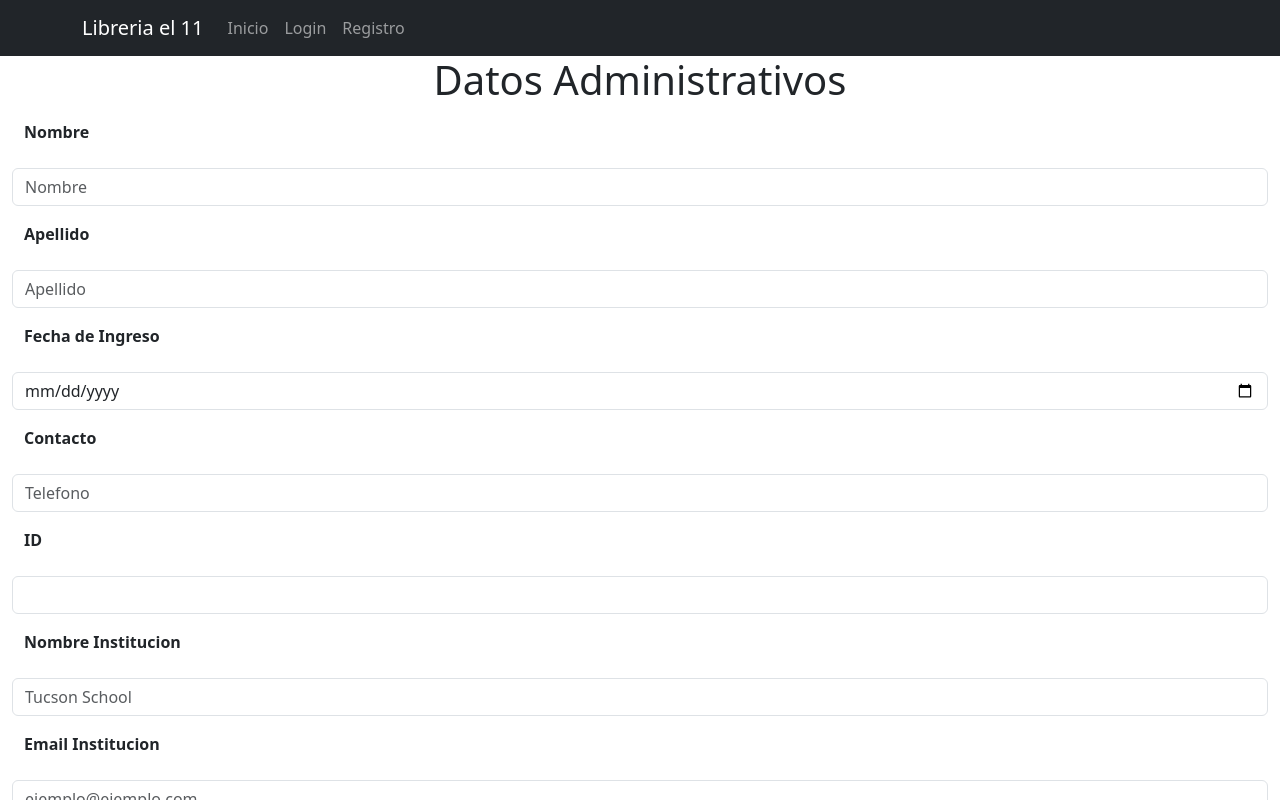
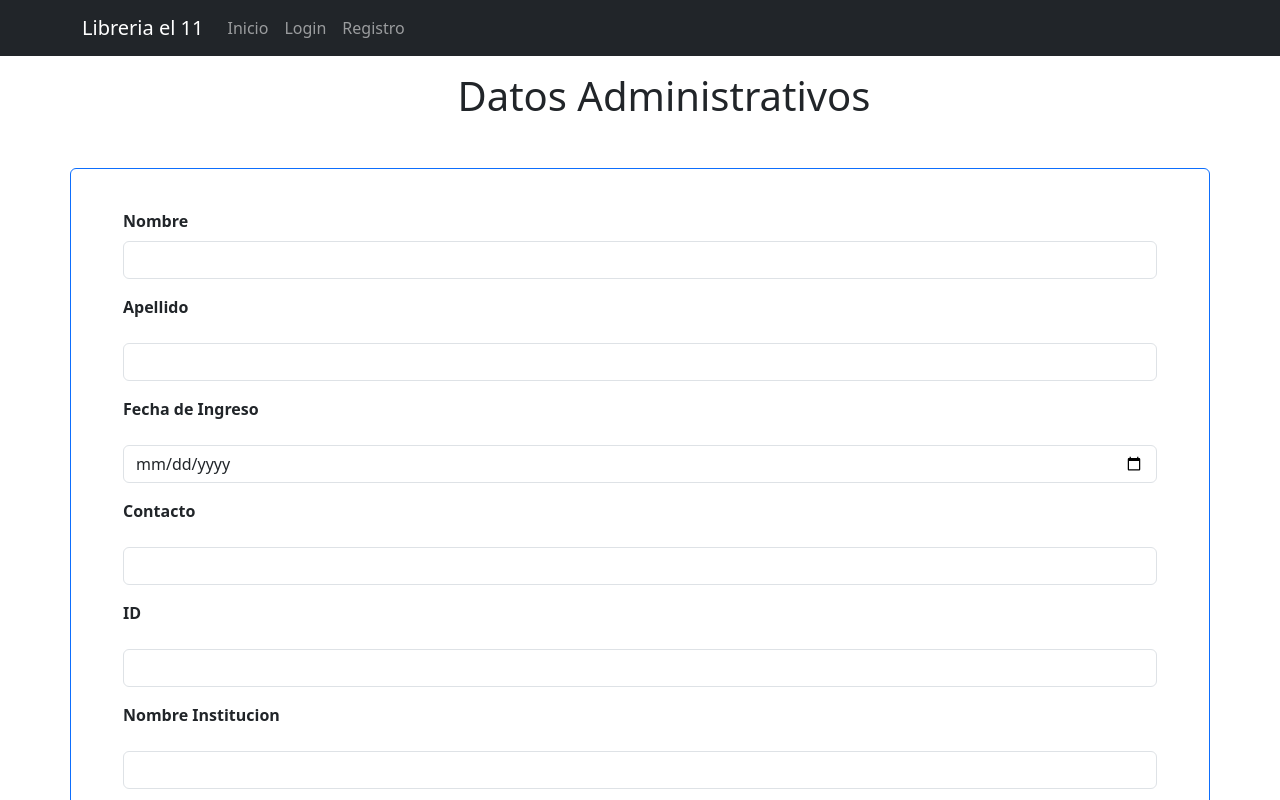
Before and after one commit to m4rt1n1309/Colegio, a React (Vite) app: page /login in a window 1280 px wide. Shown: the top 800 px of the page. Built offline with nearby package versions, Linux system fonts and the light colour scheme; a web font is replaced by a local one.

Commit message:
cambios pp

```diff
--- a/src/components/Administracion.jsx
+++ b/src/components/Administracion.jsx
@@ -1,6 +1,7 @@
 import { useState } from "react";
 import Form from "react-bootstrap/Form";
 import Row from "react-bootstrap/Row";
+import Card from "react-bootstrap/Card";
 
 export const Administracion = () => {
   const [validated, setValidated] = useState(false);
@@ -17,32 +18,22 @@ export const Administracion = () => {
 
   return (
     <>
-      <h1 className="text-center">Datos Administrativos</h1>
-      <Form
-        noValidate
-        validated={validated}
-        onSubmit={handleSubmit}
-        className="ms-4 mt-3"
-      >
-        <Row className="mb-3">
-          <Form.Group as={Row} md="4" controlId="validationCustom01">
+      <h1 className="text-center ms-5 my-3 ">Datos Administrativos</h1>
+      <Card border="primary" className="container p-3 border rounded  my-5">
+        <Form noValidate validated={validated} onSubmit={handleSubmit}>
+          <Row className="mb-5 m-4">
+            <Form.Group md="4" sm={10} controlId="validationCustom01">
               <Form.Label>
                 <strong>Nombre</strong>
               </Form.Label>
-            <Form.Control
-              required
-              type="text"
-              placeholder="Nombre"
-              defaultValue=""
-              className="mt-3"
-            />
-            <Form.Control.Feedback>Perfecto!</Form.Control.Feedback>
+              <Form.Control required type="text" />
             </Form.Group>
+
             <Form.Group
-            as={Row}
               md="4"
+              sm={10}
               controlId="validationCustom02"
-            className="mt-3"
+              className="mt-3 "
             >
               <Form.Label>
                 <strong>Apellido</strong>
@@ -50,15 +41,13 @@ export const Administracion = () => {
               <Form.Control
                 required
                 type="text"
-              placeholder="Apellido"
                 defaultValue=""
                 className="mt-3"
               />
-            <Form.Control.Feedback>Perfecto!</Form.Control.Feedback>
             </Form.Group>
             <Form.Group
-            as={Row}
               md="4"
+              sm={10}
               controlId="validationCustom02"
               className="mt-3"
             >
@@ -68,15 +57,13 @@ export const Administracion = () => {
               <Form.Control
                 required
                 type="date"
-              placeholder="01/10/1997"
                 defaultValue=""
                 className="mt-3"
               />
-            <Form.Control.Feedback>Perfecto!</Form.Control.Feedback>
             </Form.Group>
             <Form.Group
-            as={Row}
               md="4"
+              sm={10}
               controlId="validationCustom02"
               className="mt-3"
             >
@@ -86,16 +73,14 @@ export const Administracion = () => {
               <Form.Control
                 required
                 type="number"
-              placeholder="Telefono"
                 defaultValue=""
                 className="mt-3"
               />
-            <Form.Control.Feedback>Perfecto!</Form.Control.Feedback>
             </Form.Group>
 
             <Form.Group
-            as={Row}
               md="4"
+              sm={10}
               controlId="validationCustom02"
               className="mt-3"
             >
@@ -107,47 +92,35 @@ export const Administracion = () => {
                 type="number"
                 defaultValue=""
                 className="mt-3"
+                sm={10}
               />
-            <Form.Control.Feedback>Perfecto!</Form.Control.Feedback>
             </Form.Group>
-          <Form.Group
-            as={Row}
-            md="4"
-            controlId="validationCustom02"
-            className="mt-3"
-          >
+            <Form.Group md="4" controlId="validationCustom02" className="mt-3">
               <Form.Label>
                 <strong>Nombre Institucion</strong>
               </Form.Label>
               <Form.Control
                 required
                 type="text"
-              placeholder="Tucson School"
                 defaultValue=""
                 className="mt-3"
               />
-            <Form.Control.Feedback>Perfecto!</Form.Control.Feedback>
             </Form.Group>
-          <Form.Group
-            as={Row}
-            md="4"
-            controlId="validationCustom02"
-            className="mt-3"
-          >
+            <Form.Group md="4" controlId="validationCustom02" className="mt-3">
               <Form.Label>
                 <strong>Email Institucion</strong>
               </Form.Label>
               <Form.Control
                 required
                 type="email"
-              placeholder="ejemplo@ejemplo.com"
                 defaultValue=""
                 className="mt-3"
+                sm={10}
               />
-            <Form.Control.Feedback>Perfecto!</Form.Control.Feedback>
             </Form.Group>
           </Row>
         </Form>
+      </Card>
     </>
   );
 };
```
Also changed, not shown: src/components/LoginScreen.jsx (+5 -6 lines). Lines whose indentation alone changed are shown as unchanged.
